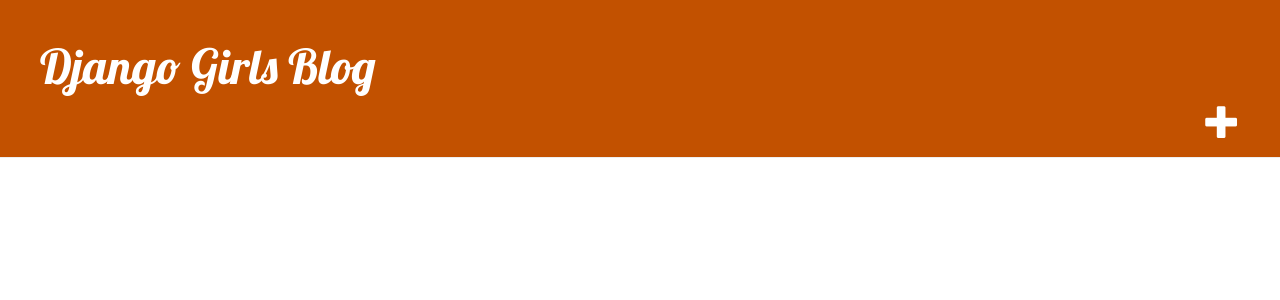
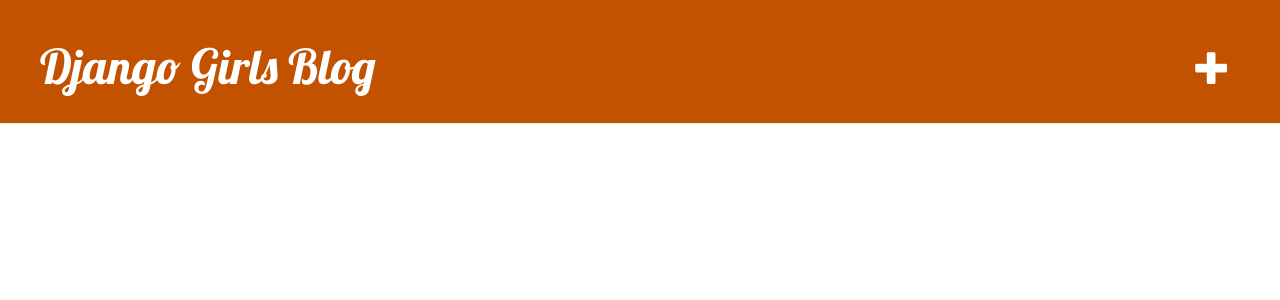
Before and after one commit to temperature89/my-first-blog, a Django app: page / in a window 1280 px wide. Shown: the top 300 px of the page. Run offline with Django 5.2, Linux system fonts and the light colour scheme; the visitor is signed in with stand-in values (Sample User, id 1); data that the repository does not hold is empty; some libraries are stand-ins or nearby versions.

Commit message:
modified CSS

```diff
--- a/blog/static/css/blog.css
+++ b/blog/static/css/blog.css
@@ -7,6 +7,7 @@
     background-color: #C25100;
     margin-top: 0;
     padding: 20px 20px 20px 40px;
+    position: relative;
 }
 
 .page-header h1, .page-header h1 a, .page-header h1 a:visited, .page-header h1 a:active {
@@ -49,3 +50,9 @@
 .post h2 a, .post h2 a:visited {
     color: #000000;
 }
+
+.page-header a span {
+    position: absolute;
+    right: 50px;
+    top: 50px;
+}
--- a/blog/templates/blog/base.html
+++ b/blog/templates/blog/base.html
@@ -13,6 +13,7 @@
             {% if user.is_authenticated %}
                 <a href="{% url 'post_new' %}" class="top-menu"><span class="glyphicon glyphicon-plus"></span></a>
             {% endif %}
+        </div>
         <div class="content container">
             <div class="row">
                 <div class="col-md-8">
```
